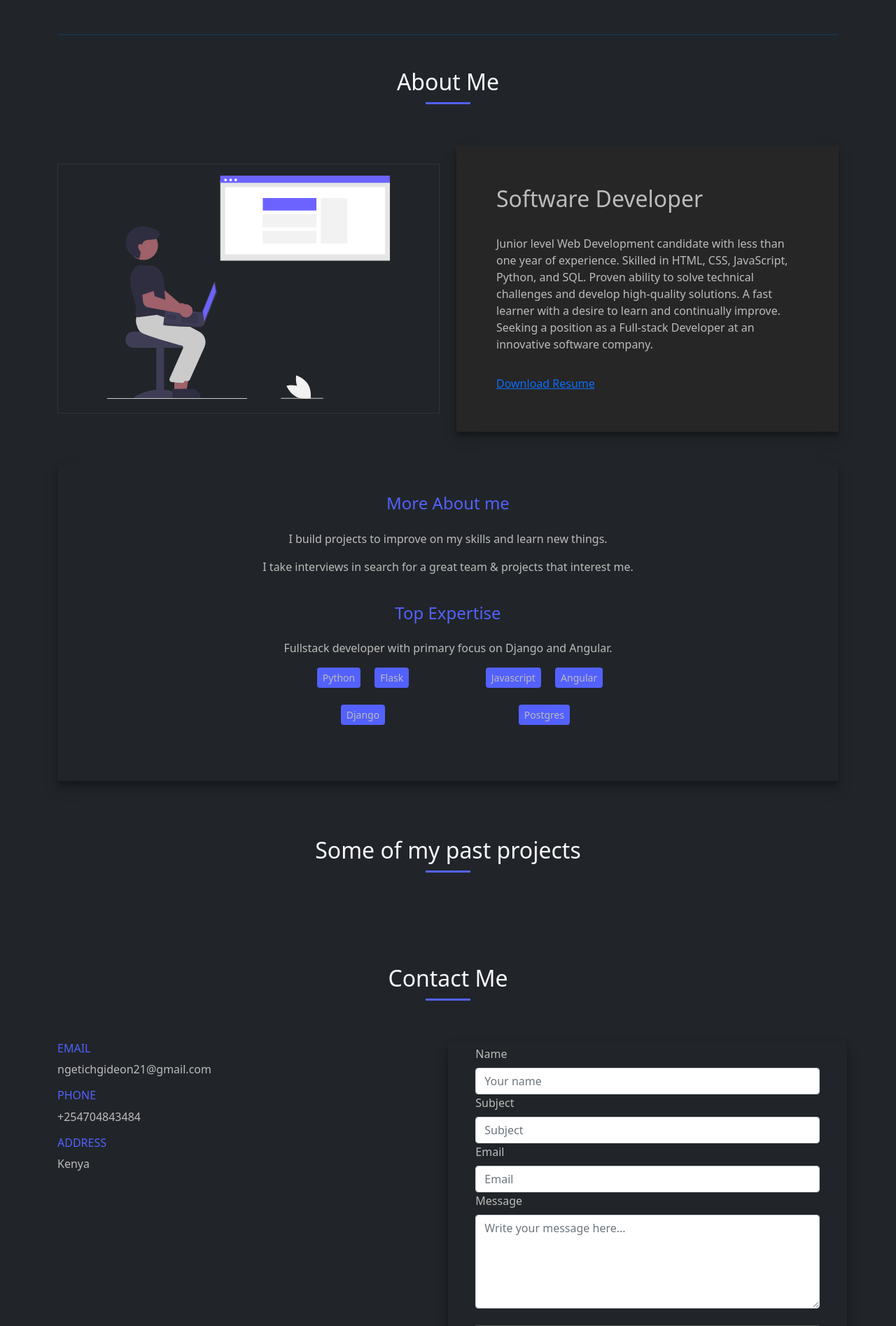
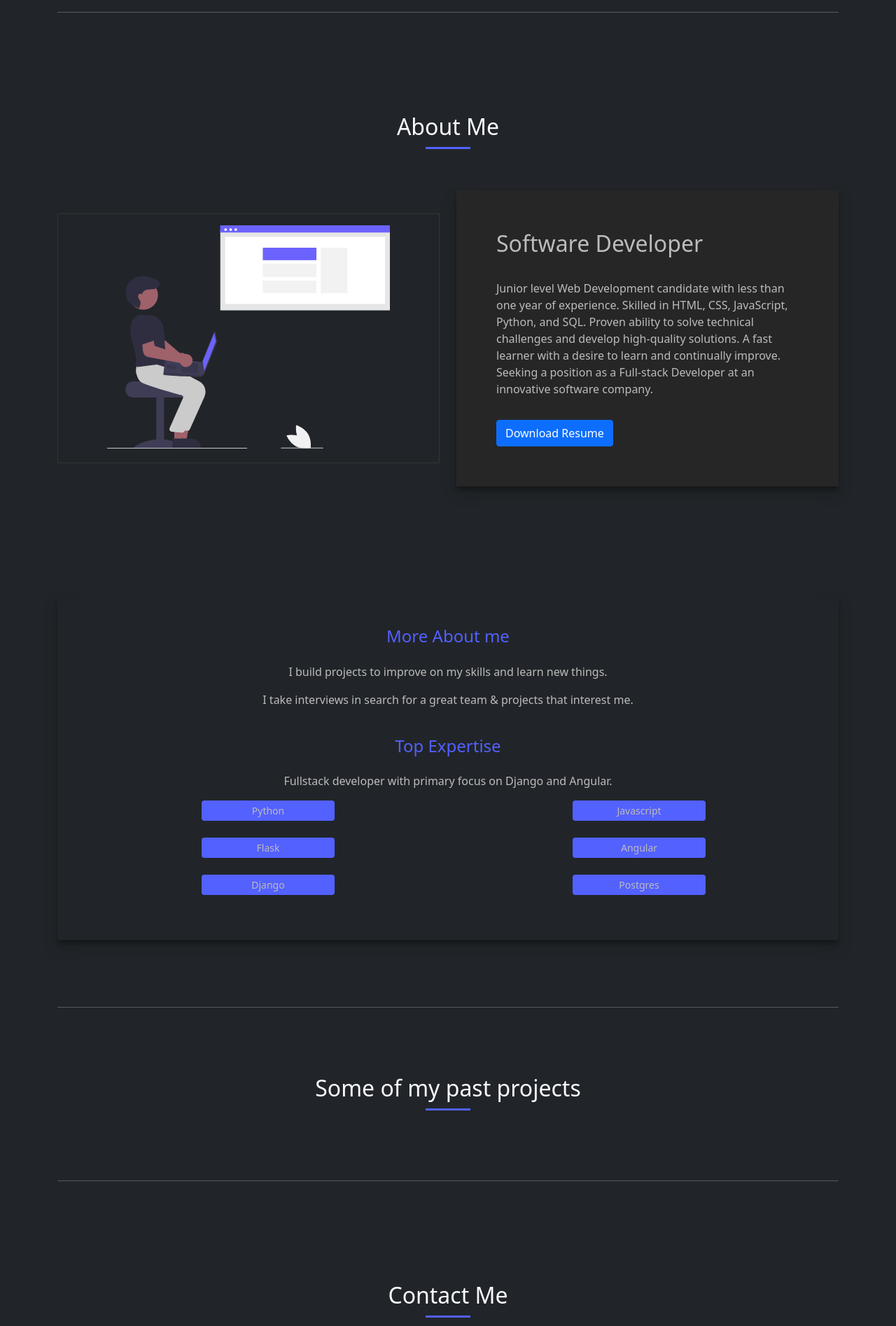
Before and after one commit to Kipkorir-Gideon/Portfolio, a Django app: page / in a window 1280 px wide. Shown: the part 491-2386 px from the top of the page at 70% size. Run offline with Django 3.2, Linux system fonts and the light colour scheme; data that the repository does not hold is empty; some libraries are stand-ins or nearby versions.

Commit message:
Make the resume viewable and downloadable.

```diff
--- a/my_portfolio/static/css/styles.css
+++ b/my_portfolio/static/css/styles.css
@@ -6,6 +6,11 @@ html, body {
     margin: 0;
     scroll-behavior: smooth;
     font-family: 'Russo One', sans-serif;
+}
+
+.navbar {
+    display: flex;
+    justify-content: end;
 }
 
 body * {
@@ -124,9 +129,11 @@ form {
 *,::before,::after{
     box-sizing: border-box;
 }
+
 html{
     scroll-behavior: smooth;
 }
+
 body{
     margin: var(--header-height) 0 0 0;
     font-family: var(--body-font);
@@ -146,10 +153,6 @@ ul{
     list-style: none;
 }
 
-a{
-    text-decoration: none;
-    color: var(--text-color);
-}
 img{
     max-width: 100%;
     height: auto;
@@ -218,9 +221,7 @@ img{
         backdrop-filter: blur(10px);
     }
 }
-.nav-item{
-    margin-bottom: var(--mb-4);
-}
+
 .nav-link{
     position: relative;
     color: var(--dark-color);
@@ -292,13 +293,13 @@ img{
 }
 
 .skills-name{
-    display: inline-block;
     font-size: var(--small-font-size);
     margin-right: var(--mb-2);
     margin-bottom: var(--mb-3);
     padding: .25rem .5rem;
     background-color: var(--first-color);
     border-radius: .25rem;
+    width: 40%;
 }
 .skills-name:hover{
     background-color: var(--white-color);
--- a/my_portfolio/static/js/script.js
+++ b/my_portfolio/static/js/script.js
@@ -1,24 +1,24 @@
-/*===== MENU SHOW =====*/
-const showMenu = (toggleId, navId) =>{
-    const toggle = document.getElementById(toggleId),
-    nav = document.getElementById(navId)
+// /*===== MENU SHOW =====*/
+// const showMenu = (toggleId, navId) =>{
+//     const toggle = document.getElementById(toggleId),
+//     nav = document.getElementById(navId)
 
-    if(toggle && nav){
-        toggle.addEventListener('click', ()=>{
-            nav.classList.toggle('show')
-        })
-    }
-}
-showMenu('nav-toggle','nav-menu')
+//     if(toggle && nav){
+//         toggle.addEventListener('click', ()=>{
+//             nav.classList.toggle('show')
+//         })
+//     }
+// }
+// showMenu('nav-toggle','nav-menu')
 
-/*===== REMOVE MENU MOBILE =====*/
-const navLink = document.querySelectorAll('.nav__link')
+// /*===== REMOVE MENU MOBILE =====*/
+// const navLink = document.querySelectorAll('.nav__link')
 
-function linkAction(){
-    const navMenu = document.getElementById('nav-menu')
-    navMenu.classList.remove('show')
-}
-navLink.forEach(n => n.addEventListener('click', linkAction))
+// function linkAction(){
+//     const navMenu = document.getElementById('nav-menu')
+//     navMenu.classList.remove('show')
+// }
+// navLink.forEach(n => n.addEventListener('click', linkAction))
 
 /*===== SCROLL SECTIONS ACTIVE LINK =====*/
 const sections = document.querySelectorAll('section[id]')
--- a/my_portfolio/templates/home.html
+++ b/my_portfolio/templates/home.html
@@ -7,7 +7,7 @@
 
         <div class="container-fluid bg-dark home">
 
-            <section class="py-5 home1" id="Home">
+            <section class="py-5 home1 section" id="Home">
                 <div class="container">
                     <div class="row align-items-center">
                         <div class="col-md-6">
@@ -33,11 +33,11 @@
             </section>
 
             <div class="container">
-                <hr class="bg-primary">
+                <hr class="bg-light">
             </div>
 
 
-            <section class="aboutme my-5" id="About">
+            <section class="aboutme section my-5" id="About">
                 <div class="container">
                     <h3 class="section-title text-center">About Me</h3>
                     <br>
@@ -55,7 +55,7 @@
                                     ability to solve technical challenges and develop high-quality solutions. A fast learner with a desire to learn and continually improve. Seeking
                                     a position as a Full-stack Developer at an innovative software company.
                                 </p>
-                                <a href="#"><span>Download Resume</span></a>
+                                <a class="btn btn-primary" href="{% static 'ngetich.pdf' %}"><span>Download Resume</span></a>
                             </div>
                         </div>
                     </div>
@@ -63,7 +63,7 @@
             </section>
 
 
-            <section class="more" align="center">
+            <section class="more my-5 section" align="center">
                 <div class="container">
                     <div class="about-wrapper">
                         <div class="about-me">
@@ -74,15 +74,15 @@
                             <h4 class="skills-title">Top Expertise</h4>
                             <p class="skills-text">Fullstack developer with primary focus on Django and Angular.</p>
                             <div class="skills" align="center">
-                                <div class="row" align="center" style="width:50%">
-                                    <div class="col">
+                                <div class="row skills-item" align="center">
+                                    <div class="col" style="width:40%">
                                         <ul>
                                             <li class="skills-name">Python</li>
                                             <li class="skills-name">Flask</li>
                                             <li class="skills-name">Django</li>
                                         </ul>
                                     </div>
-                                    <div class="col">
+                                    <div class="col" style="width:40%">
                                         <ul>
                                             <li class="skills-name">Javascript</li>
                                             <li class="skills-name">Angular</li>
@@ -96,7 +96,11 @@
                 </div>
             </section>
 
-            <section class="projects_section py-5" id="Projects">
+            <div class="container">
+                <hr class="bg-light">
+            </div>
+
+            <section class="projects_section section py-5" id="Projects">
                 <div class="container">
                     <h3 class="section-title" style="text-align:center;">Some of my past projects</h3>
                     <div class="row justify-content-lg-start justify-content-center">
@@ -137,8 +141,12 @@
                 </div>
             </section>
 
+            <div class="container">
+                <hr class="bg-light">
+            </div>
 
-            <section class="contact my-5" id="Contact">
+
+            <section class="contact section my-5" id="Contact">
                 <div class="container">
                     <h3 class="section-title text-center">Contact Me</h3>
                     <br>
@@ -168,7 +176,7 @@
                                 <textarea name="message" id="" cols="30" rows="5" class="form-control" id="message" placeholder="Write your message here..." required></textarea>
 
                                 <br>
-                                <input type="submit" id="submit" name="submit" value="Send" style="width:100%; background-color:blue; color:white">
+                                <input type="submit" id="submit" name="submit" value="Send" style="width:100%; background-color:#5361FF; color:white; border-radius: 5px; height: 40px">
                             </form>
                         </div>
                     </div>
--- a/my_portfolio/templates/navbar.html
+++ b/my_portfolio/templates/navbar.html
@@ -1,6 +1,6 @@
 <nav class="navbar navbar-expand-lg navbar-dark pb-5" style="background:#5361FF">
-    <button class="navbar-toggler" type="button" data-toggle="collapse" data-target="#navbarNav" aria-controls="navbarNav" aria-expanded="false" aria-label="Toggle navigation">
-      <span class="navbar-toggler-icon"></span>
+    <button class="navbar-toggler" type="button" data-toggle="collapse" data-target="#navbarNav" aria-controls="navbarNav" aria-expanded="false" aria-label="Toggle navigation" style="float: right">
+      <span class="navbar-toggler-icon" style="float: right"></span>
     </button>
     <div class="collapse navbar-collapse" id="navbarNav">
       <ul class="navbar-nav">
--- a/my_portfolio/views.py
+++ b/my_portfolio/views.py
@@ -1,5 +1,6 @@
 from django.shortcuts import render
 from .models import *
+import os
 
 # Create your views here.
 def home(request):
--- a/portfolio/urls.py
+++ b/portfolio/urls.py
@@ -16,9 +16,16 @@ Including another URLconf
 from django.contrib import admin
 from django.urls import path
 from django.conf.urls import include
+from django.contrib.staticfiles.urls import static, staticfiles_urlpatterns
+
+from . import settings
 
 urlpatterns = [
     path('admin/', admin.site.urls),
     path('', include('my_portfolio.urls')),
     path('tinymce', include('tinymce.urls')),
 ]
+
+if settings.DEBUG:
+    urlpatterns += staticfiles_urlpatterns()
+    urlpatterns += static(settings.MEDIA_URL, document_root=settings.MEDIA_ROOT)
```
Also changed, not shown: 1 other file.
